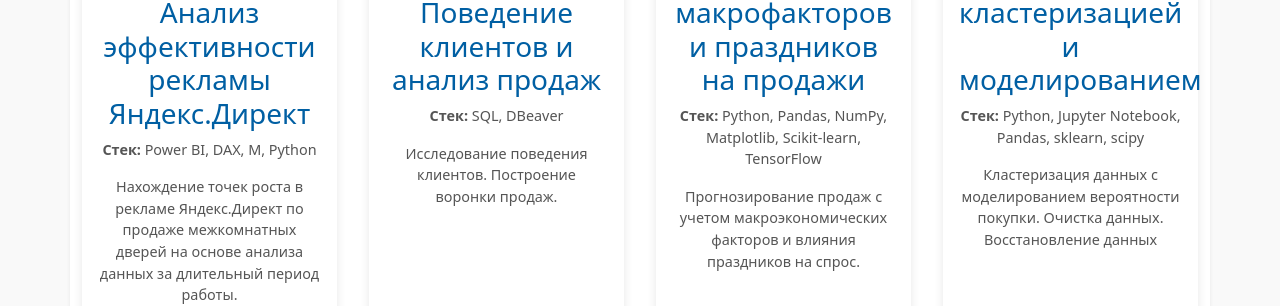
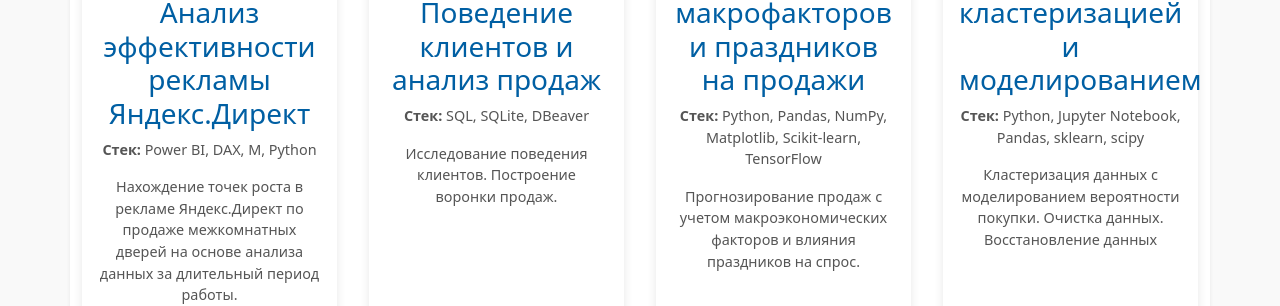
Before and after one commit to matejkoas/matejkoas.github.io, a Jekyll site: the page built from index.md, in a window 1280 px wide. Shown: the part 504-810 px from the top of the page. Built offline with Jekyll 4.4.1, drawn with Linux system fonts in a browser that asks for light colours.

Commit message:
edit main

```diff
--- a/index.md
+++ b/index.md
@@ -21,7 +21,7 @@ description: Портфолио аналитика данных. Проекты
       <img src="assets\images\case6_title.png" alt="sql кейс">
       <hr class="my-4" style="border: 1px solid #005FA3;">
       <h3>E-commerce SQL Исследование: Поведение клиентов и анализ продаж</h3>
-    <p><strong>Стек:</strong> SQL, DBeaver</p>
+    <p><strong>Стек:</strong> SQL, SQLite, DBeaver</p>
     <p>Исследование поведения клиентов. Построение воронки продаж.</p>
     </a>
   </div>
```
